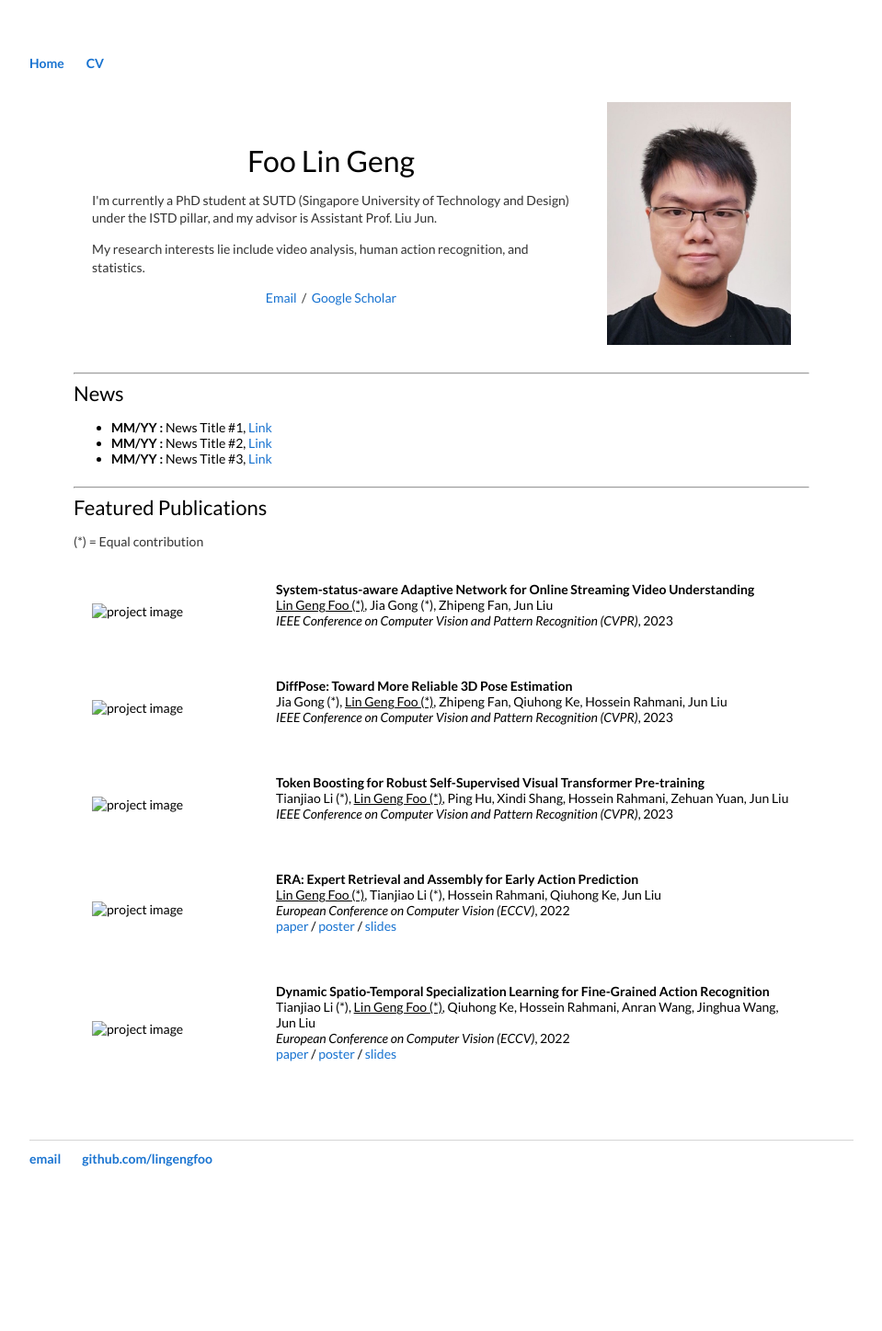
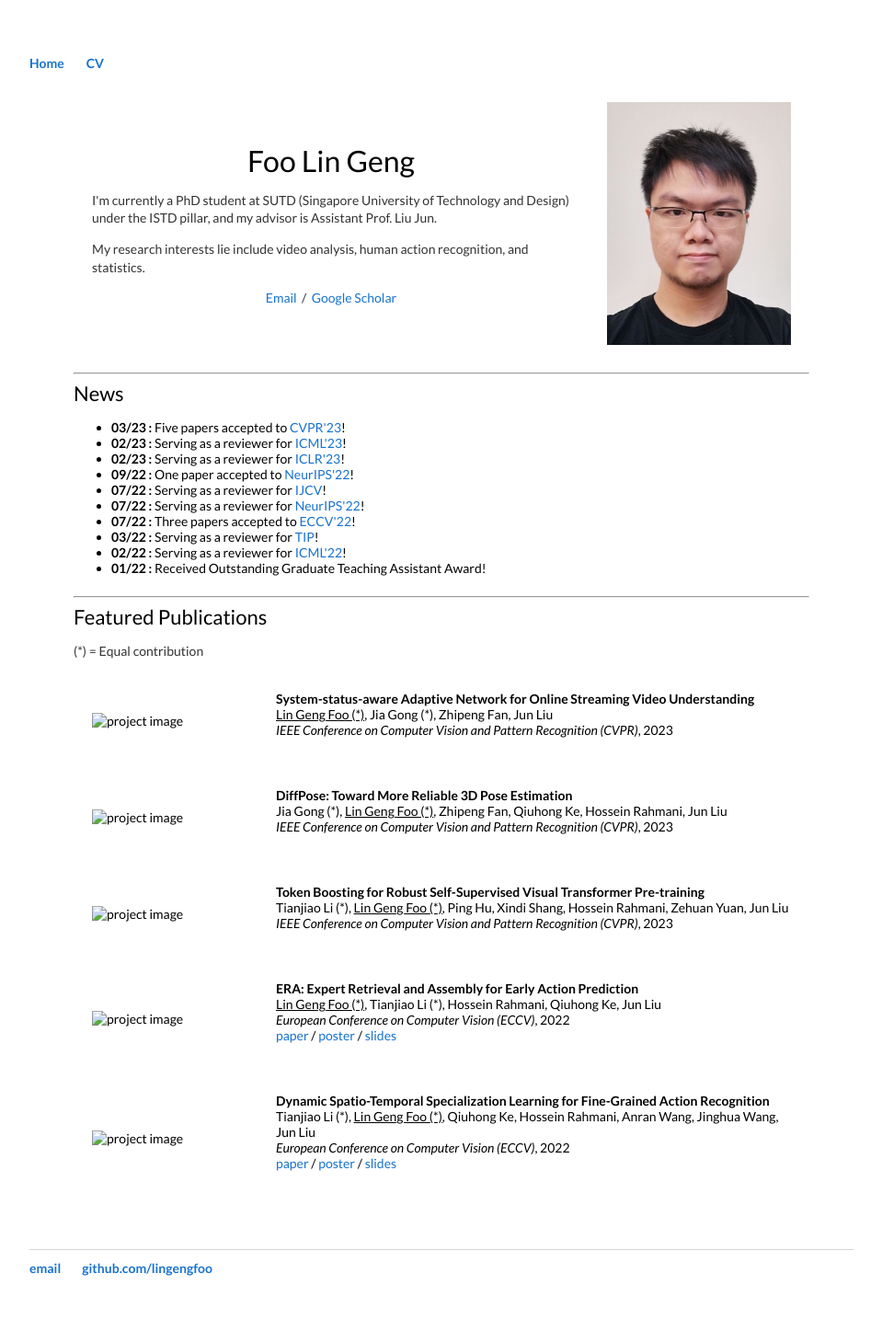
Before and after one commit to lingengfoo/lingengfoo.github.io, a Jekyll site: the page built from index.html, in a window 1280 px wide. Shown: the whole page at 92% size, without its empty margins (160-1119 px from the left). Built offline with Jekyll 4.4.1, drawn with Linux system fonts in a browser that asks for light colours; before the commit the page ends 1328 px from its top, so only the background shows below that.

Commit message:
Update index.html

```diff
--- a/index.html
+++ b/index.html
@@ -69,9 +69,17 @@ title: Lin Geng's Homepage
           <tr>
             <td style="width:100%;vertical-align:middle">
               <ul>
-                <li><strong>MM/YY&nbsp;:</strong> News Title #1, <a href="https://lingengfoo.github.io/">Link</a></li>
-                <li><strong>MM/YY&nbsp;:</strong> News Title #2, <a href="https://lingengfoo.github.io/">Link</a></li>
-                <li><strong>MM/YY&nbsp;:</strong> News Title #3, <a href="https://lingengfoo.github.io/">Link</a></li>
+		<li><strong>03/23&nbsp;:</strong> Five papers accepted to <a href="https://cvpr2023.thecvf.com/">CVPR'23</a>!</li>
+                <li><strong>02/23&nbsp;:</strong> Serving as a reviewer for <a href="https://icml.cc/Conferences/2023">ICML'23</a>!</li>
+                <li><strong>02/23&nbsp;:</strong> Serving as a reviewer for <a href="https://iclr.cc/Conferences/2023">ICLR'23</a>!</li>
+		<li><strong>09/22&nbsp;:</strong> One paper accepted to <a href="https://nips.cc/Conferences/2022">NeurIPS'22</a>!</li>
+                <li><strong>07/22&nbsp;:</strong> Serving as a reviewer for <a href="https://www.springer.com/journal/11263">IJCV</a>!</li>
+                <li><strong>07/22&nbsp;:</strong> Serving as a reviewer for <a href="https://nips.cc/Conferences/2022">NeurIPS'22</a>!</li>
+		<li><strong>07/22&nbsp;:</strong> Three papers accepted to <a href="https://eccv2022.ecva.net/">ECCV'22</a>!</li>
+                <li><strong>03/22&nbsp;:</strong> Serving as a reviewer for <a href="https://ieeexplore.ieee.org/xpl/RecentIssue.jsp?punumber=83">TIP</a>!</li>
+                <li><strong>02/22&nbsp;:</strong> Serving as a reviewer for <a href="https://icml.cc/Conferences/2022">ICML'22</a>!</li>
+                <li><strong>01/22&nbsp;:</strong> Received Outstanding Graduate Teaching Assistant Award!
+<!-- 		<li><strong>08/18&nbsp;:</strong> Received Outstanding Undergraduate Teaching Assistant Award! <a href="https://sutd.edu.sg/Student-Development/Undergrad-Opportunities-Programme/UTOP/UTOP-Awards">[Link]</a></li>	 -->
               </ul>
             </td>
           </tr>
```
